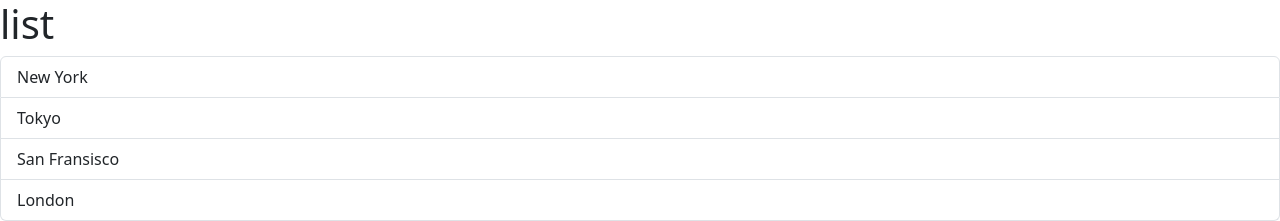
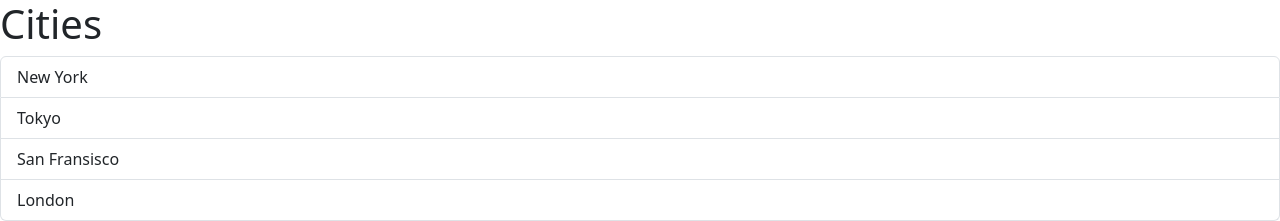
Before and after one commit to zeeshanriasat302/react-mosh, a React (Vite) app: page / in a window 1280 px wide. Shown: the top 221 px of the page. Built offline with nearby package versions, Linux system fonts and the light colour scheme.

Commit message:
props as a function

```diff
--- a/src/App.tsx
+++ b/src/App.tsx
@@ -1,9 +1,16 @@
 import ListGroup from "./components/ListGroup";
 function App() {
   let items = ["New York", "Tokyo", "San Fransisco", "London"];
+  let handleSelectItem = (item: string) => {
+    console.log(item);
+  };
   return (
     <div>
-      <ListGroup items={items} heading="list" />
+      <ListGroup
+        items={items}
+        heading="Cities"
+        onSelectItem={handleSelectItem}
+      />
     </div>
   );
 }
--- a/src/components/ListGroup.tsx
+++ b/src/components/ListGroup.tsx
@@ -3,8 +3,9 @@ import { useState } from "react";
 interface Props {
   items: string[];
   heading: string;
+  onSelectItem: (item: string) => void;
 }
-function ListGroup({ items, heading }: Props) {
+function ListGroup({ items, heading, onSelectItem }: Props) {
   //   let list = ["New York", "Tokyo", "San Fransisco", "London"];
 
   let [selectedIndex, setSelectedIndex] = useState(-1);
@@ -24,6 +25,7 @@ function ListGroup({ items, heading }: Props) {
             key={item}
             onClick={() => {
               setSelectedIndex(index);
+              onSelectItem(item);
             }}
           >
             {item}
```
